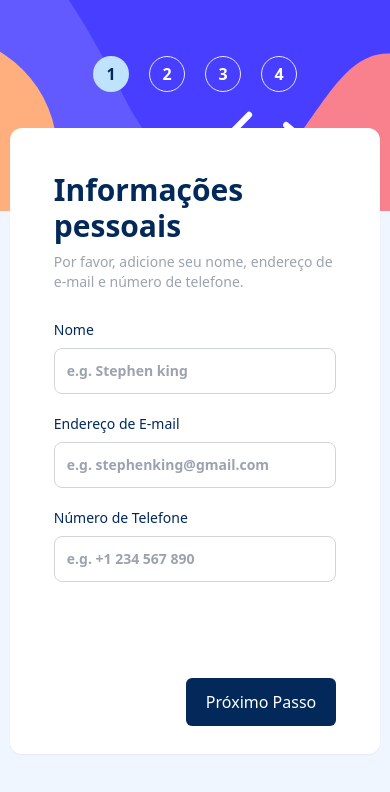
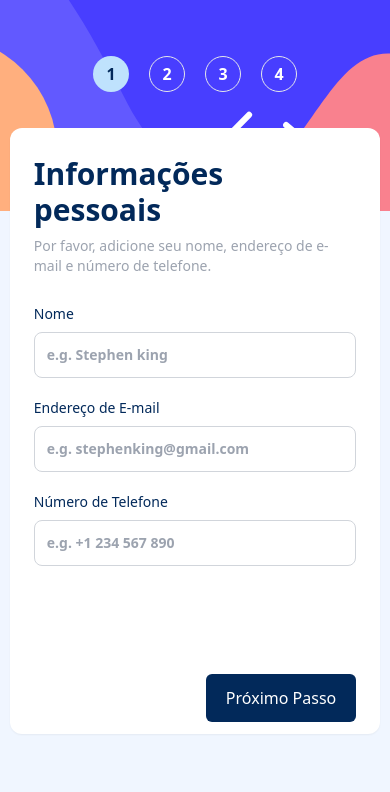
Before and after one commit to AltamiroF-22/Formul-rio-Multietapas, a Nuxt app: page / in a window 390 px wide. Shown: the top 792 px of the page. Built offline with nearby package versions, Linux system fonts and the light colour scheme.

Commit message:
responsivity added

```diff
--- a/components/Container.vue
+++ b/components/Container.vue
@@ -1,6 +1,6 @@
 <template>
   <div
-    class="bg-white p-4 rounded-xl md:rounded-3xl w-[95vw] mx-auto mt-32 z-10 md:mt-0 md:w-full max-w-4xl md:absolute md:translate-x-[-50%] md:left-[50%] md:top-[50%] md:translate-y-[-50%] shadow-sm"
+    class="bg-white xl:p-4 rounded-xl md:rounded-3xl w-[95vw] mx-auto mt-32 z-10 md:mt-0 max-w-4xl md:absolute md:translate-x-[-50%] md:left-[50%] md:top-[50%] md:translate-y-[-50%] shadow-sm"
   >
     <slot />
   </div>
--- a/components/Input.vue
+++ b/components/Input.vue
@@ -1,6 +1,6 @@
 <template>
   <div>
-    <div class="flex justify-between">
+    <div class="flex flex-col md:flex-row justify-between">
       <label :for="inputName" class="text-sm font-medium text-[#02295a]">
         {{ label }}
       </label>
--- a/components/PlanCard.vue
+++ b/components/PlanCard.vue
@@ -1,13 +1,14 @@
 <template>
   <button
     @click="emit('handleSelect')"
-    class="p-4 w-full border-2 rounded-lg transition hover:border-[#adbeff] text-start"
+    class="xl:p-4 p-6 gap-4 w-full items-center flex xl:block border-2 rounded-lg transition hover:border-[#adbeff] text-start"
     :class="[selected ? 'border-[#adbeff] bg-[#f0f6ff]/80' : '']"
   >
     <p class="sr-only">Selecione o seu plano</p>
 
-    <img :src="icon" alt="icon" class="w-9 h-9 mb-9" />
+    <img :src="icon" alt="icon" class="w-9 h-9 xl:mb-9" />
 
+    <div class="">
       <h4 class="text-md font-semibold text-[#02295a]">{{ title }}</h4>
       <p class="text-gray-400 text-xs font-medium">
         ${{ isYearly ? price * 10 : price }}/{{ isYearly ? "ano" : "mês" }}
@@ -15,6 +16,7 @@
       <small v-if="isYearly" class="text-xs text-[#02295a] font-medium">
         2 months free
       </small>
+    </div>
   </button>
 </template>
 
--- a/pages/index.vue
+++ b/pages/index.vue
@@ -13,7 +13,10 @@
   </div>
 
   <Container>
-    <div class="md:grid md:grid-cols-3">
+    <div
+      class="md:grid md:grid-cols-3"
+      :class="[step.valueOf() === 5 ? 'flex' : '']"
+    >
       <!-- Sidebar Desktop -->
       <div
         class="hidden md:bg-[url('/assets/images/bg-sidebar-desktop.svg')] bg-no-repeat bg-center bg-cover rounded-xl md:flex flex-col"
@@ -28,8 +31,8 @@
       </div>
 
       <!-- Conteúdo -->
-      <div class="col-span-2 flex items-center flex-col p-7">
-        <div class="flex flex-col justify-between min-h-[45vh] w-full md:px-9">
+      <div class="col-span-2 flex items-center flex-col xl:p-7 px-6 py-7">
+        <div class="flex flex-col justify-between min-h-[550px] w-full md:px-9">
           <!-- STEP 1 -->
           <div v-if="step.valueOf() === 1">
             <FormHeader
@@ -77,7 +80,9 @@
               title="Selecione seu plano"
               subTitle="Você tem opção de contas mensais ou anuais."
             />
-            <div class="flex gap-4 justify-between mt-9 w-[94%]">
+            <div
+              class="flex gap-4 justify-between mt-9 xl:w-[94%] flex-col xl:flex-row"
+            >
               <PlanCard
                 title="Arcade"
                 price="9"
@@ -170,7 +175,7 @@
                     @click="handleGoBackToSelectPlan"
                     class="text-[#735bc7] text-sm mb-4 font-semibold transition hover:underline"
                   >
-                    Change
+                    Mudar
                   </button>
                 </div>
                 <small class="text-[#02295a] font-semibold"
--- /dev/null
+++ b/utils/funcaoalterarnome.ts
@@ -0,0 +1 @@
+// mes ou ano || por mes ou por ano
```
Lines whose indentation alone changed are shown as unchanged.
